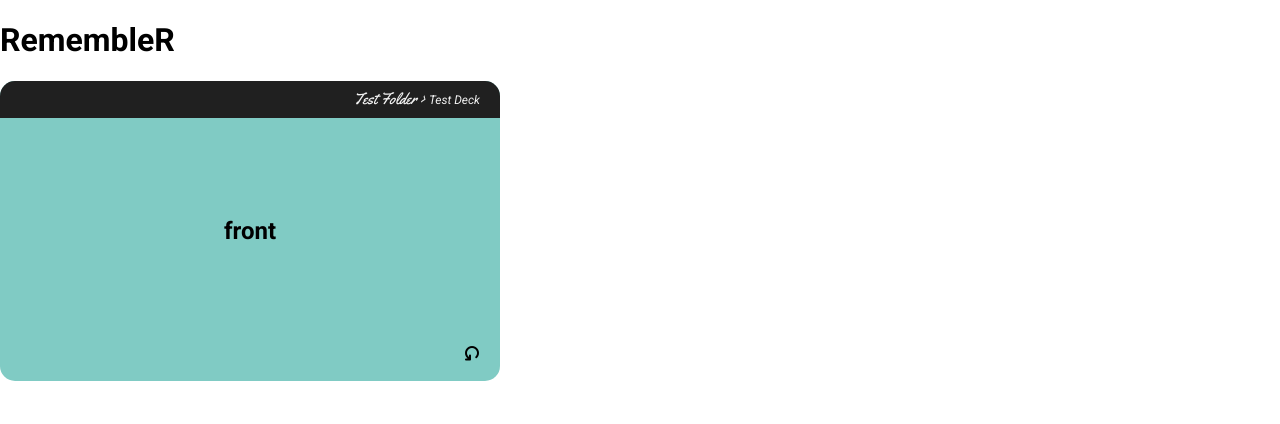
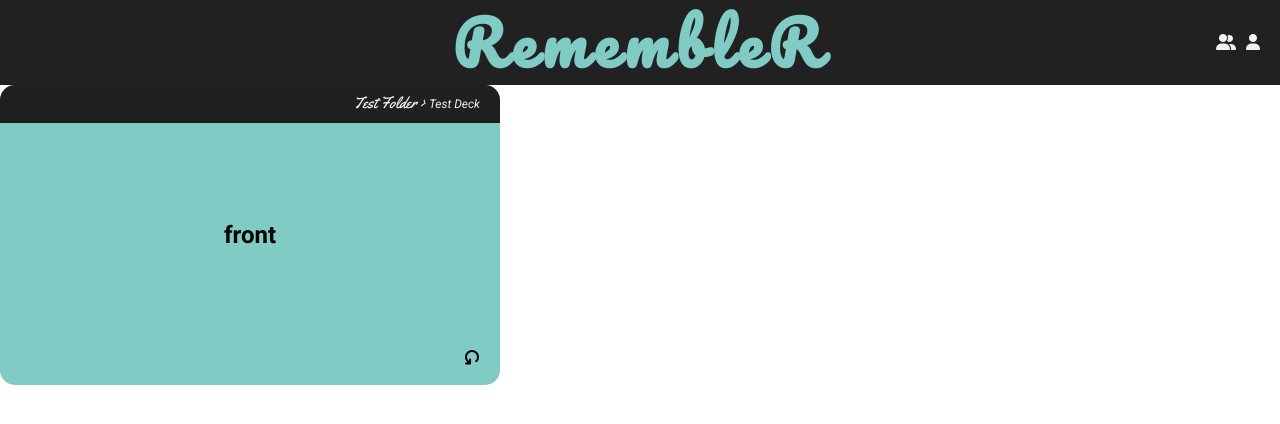
Before and after one commit to dmjusto/rememblerWeb, a React (Create React App) app: page / in a window 1280 px wide. Shown: the top 424 px of the page. Built offline with nearby package versions, Linux system fonts and the light colour scheme.

Commit message:
add and style navBar component

```diff
--- a/public/index.html
+++ b/public/index.html
@@ -25,7 +25,7 @@
       Learn how to configure a non-root public URL by running `npm run build`.
     -->
 
-    <link href="https://fonts.googleapis.com/css2?family=Roboto:ital,wght@0,400;0,700;1,400&family=Yellowtail&display=swap" rel="stylesheet">
+    <link href="https://fonts.googleapis.com/css2?family=Pacifico&family=Roboto:ital,wght@0,400;0,700;1,400&family=Yellowtail&display=swap" rel="stylesheet">
     <title>React App</title>
 
     <script src="https://kit.fontawesome.com/a2c70a8f6f.js" crossorigin="anonymous"></script>
--- a/src/App.js
+++ b/src/App.js
@@ -1,11 +1,13 @@
 import React from 'react';
 import './App.css';
+
 import Card from './card';
+import Navbar from './navBar';
 
 function App() {
   return (
     <div className="App">
-      <h1>RemembleR</h1>
+      <Navbar/>
       <Card/>
     </div>
   );
--- a/src/card.css
+++ b/src/card.css
@@ -20,6 +20,7 @@
 .card i:hover{
     cursor: pointer;
 }
+
 
 .cardHeader{
     background-color: #202020;
--- /dev/null
+++ b/src/navBar.css
@@ -0,0 +1,34 @@
+.navBar{
+    background-color: #212121;
+    height: 85px;
+    display: flex;
+    justify-content: center;
+    align-items: center;
+    position: relative;
+}
+
+.navBar h1{
+    font-family: 'Pacifico', cursive;
+    font-size: 60px;
+    letter-spacing: 7px;
+    margin: 0;
+    color: #80CBC4;
+    line-height: 85px;
+    /* text-align: center; */
+}
+
+#navBar-icons{
+    position: absolute;
+    color: #F2F2F2;
+    margin-left: auto;
+    margin-right: 20px;
+    right: 0;
+}
+
+#navBar-icons i{
+    margin-left: 10px;
+}
+
+#navBar-icons i:hover{
+    cursor: pointer;
+}
--- /dev/null
+++ b/src/navBar.jsx
@@ -0,0 +1,16 @@
+import React, { Component } from 'react';
+import './navBar.css';
+
+export default class navBar extends Component {
+    render() {
+        return (
+            <header className='navBar'>
+                <h1>RemembleR</h1>
+                <div id="navBar-icons">
+                    <i class="fas fa-user-friends"></i>
+                    <i class="fas fa-user"></i>
+                </div>
+            </header>
+        )
+    }
+}
```
